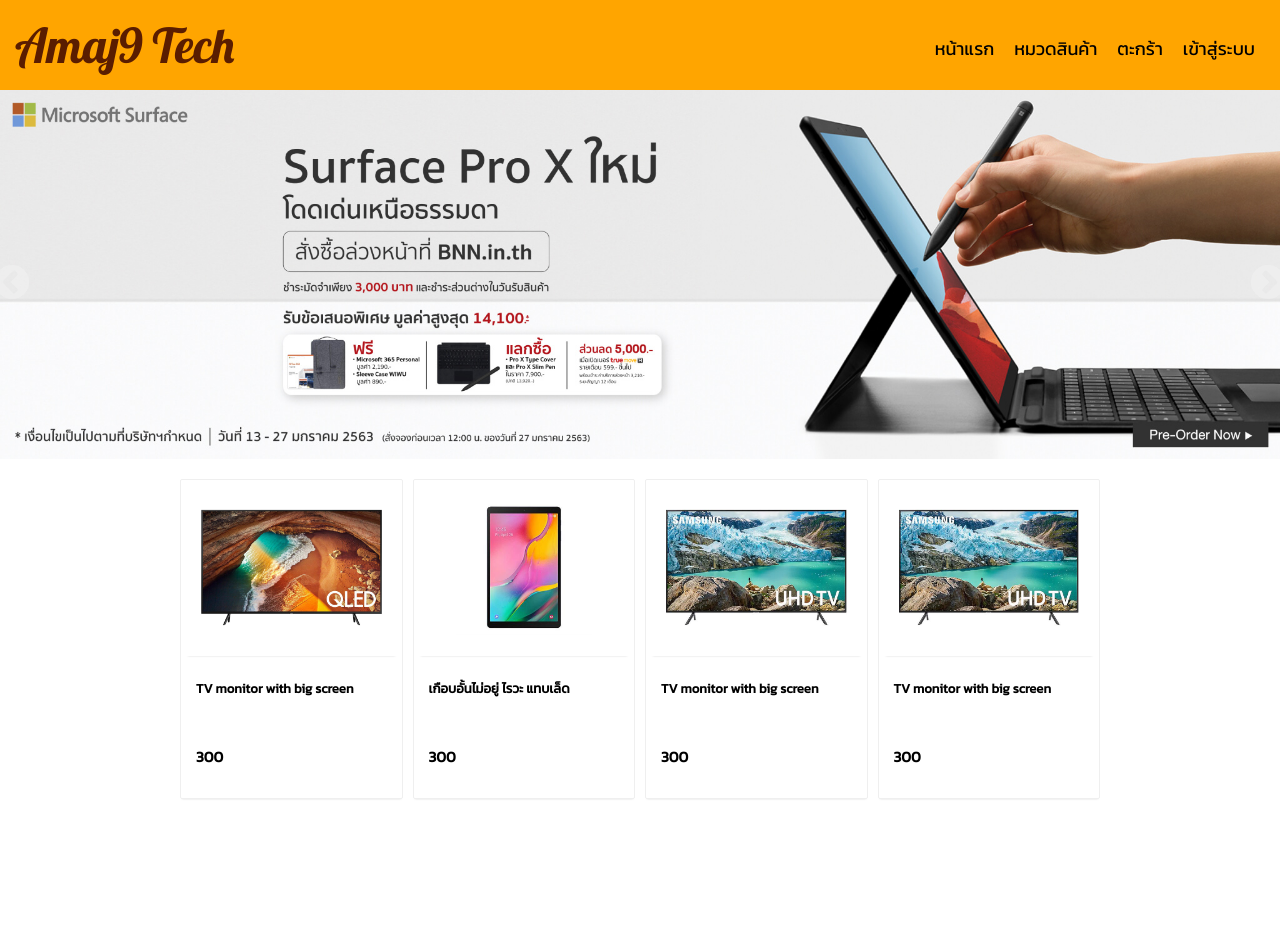
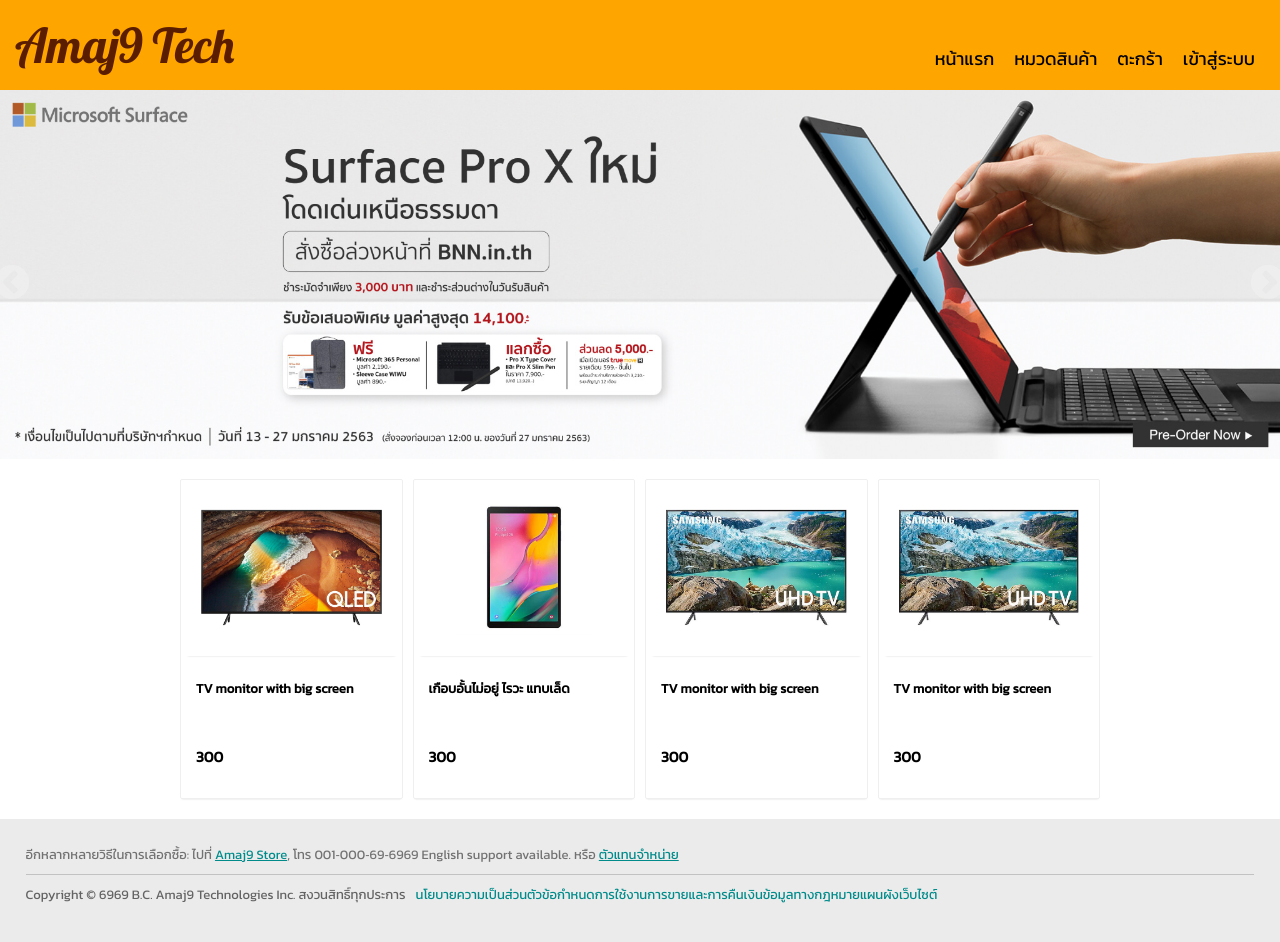
Before and after one commit to Pansther/Amaj9-Tech-Dev, a React (Create React App) app: page / in a window 1280 px wide. Shown: the top 942 px of the page. Before the commit the page ends 819 px from the top, so only its background shows below. Built offline with nearby package versions, Linux system fonts and the light colour scheme.

Commit message:
Add Footer KUAY

```diff
--- a/src/App.js
+++ b/src/App.js
@@ -8,6 +8,7 @@
 /// components
 import Navbar from './component/navbar/index.js';
 import MyRoute from './component/route/index.js';
+import Footer from './component/footer/index.js';
 
 /// css
 import './css/mainStyle.css';
@@ -18,8 +19,9 @@
 
       <BrowserRouter>
 
-        <Navbar />
-        <MyRoute />
+        <Navbar/>
+        <MyRoute/>
+        <Footer/>
 
       </BrowserRouter>
 
--- /dev/null
+++ b/src/component/footer/index.js
@@ -0,0 +1,29 @@
+import React from "react";
+import "../../css/footer.css";
+
+export default function Footer() {
+    return (
+        <div className="footer-wrapper">
+            <div className="footer">
+                <div className="store">
+                    <div style={{ display: 'inline' }}>อีกหลากหลายวิธีในการเลือกซื้อ: ไปที่ </div>
+                    <a href="" style={{ display: 'inline', color: 'darkcyan' }}>Amaj9 Store</a>
+                    <div style={{ display: 'inline' }}>, โทร 001‑000‑69‑6969 English support available. หรือ </div>
+                    <a href="" style={{ display: 'inline', color: 'darkcyan' }}>ตัวแทนจำหน่าย</a>
+                </div>
+
+                <div className="hline"></div>
+
+                <div className="menu-box">
+                    <div className="copyright">Copyright © 6969 B.C. Amaj9 Technologies Inc. สงวนสิทธิ์ทุกประการ</div>
+                    <a id="contact" href="#">นโยบายความเป็นส่วนตัว</a>
+                    <a id="contact" href="#">ข้อกำหนดการใช้งาน</a>
+                    <a id="contact" href="#">การขายและการคืนเงิน</a>
+                    <a id="contact" href="#">ข้อมูลทางกฎหมาย</a>
+                    <a id="contact" href="#">แผนผังเว็บไซต์</a>
+                </div>
+
+            </div>
+        </div>
+    );
+}
--- /dev/null
+++ b/src/css/footer.css
@@ -0,0 +1,49 @@
+.footer-wrapper {
+    display: block;
+    min-height: 100%; /* real browsers */
+    height: auto !important; /* real browsers */
+    height: 100%; /* IE6 bug */
+    margin-bottom: -100px; /* กำหนด margin-bottom ให้ติดลบเท่ากับความสูงของ footer */
+ }
+
+.footer {
+    width: 96%;
+    height: 100px;
+    padding: 2%;
+    display: block;
+    font-size: 13px;
+    color: rgb(114, 114, 114);
+    background-color: rgb(235, 235, 235);
+}
+
+.store {
+    display: inline;
+}
+
+.hline {
+    width: 100%;
+    padding-top: 10px;
+    border-bottom: 1px solid rgb(194, 194, 194);
+}
+
+.copyright {
+    float: left;
+    padding-right: 10px;
+}
+
+.menu-box {
+    margin-top: 10px;
+    text-decoration: none;
+    color: rgb(100, 99, 99);
+}
+
+.menu-box #contact {
+    color: darkcyan;
+    position: relative;
+    display: inline-block;
+    text-decoration: none;
+}
+
+.menu-box #contact:hover {
+    text-decoration: underline;
+}
```
